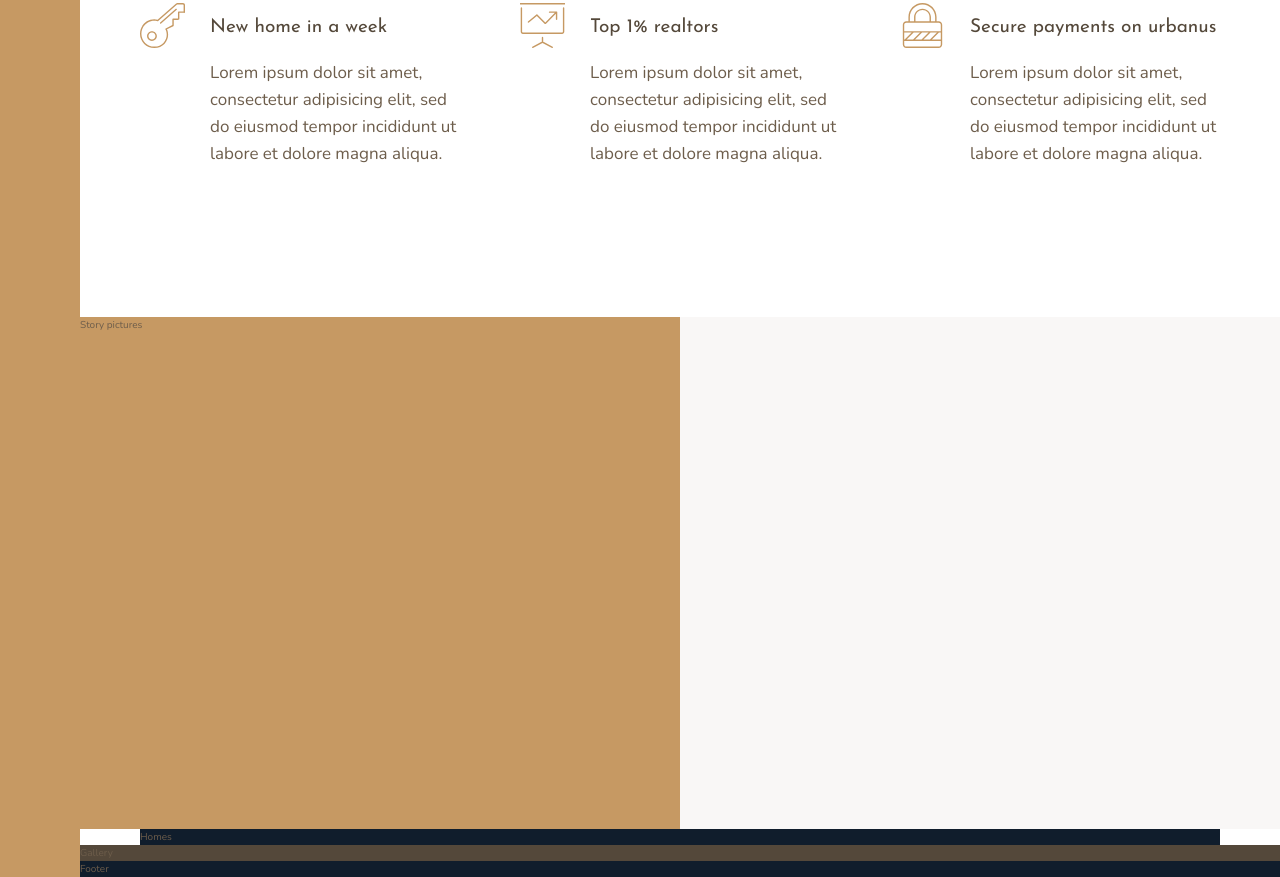
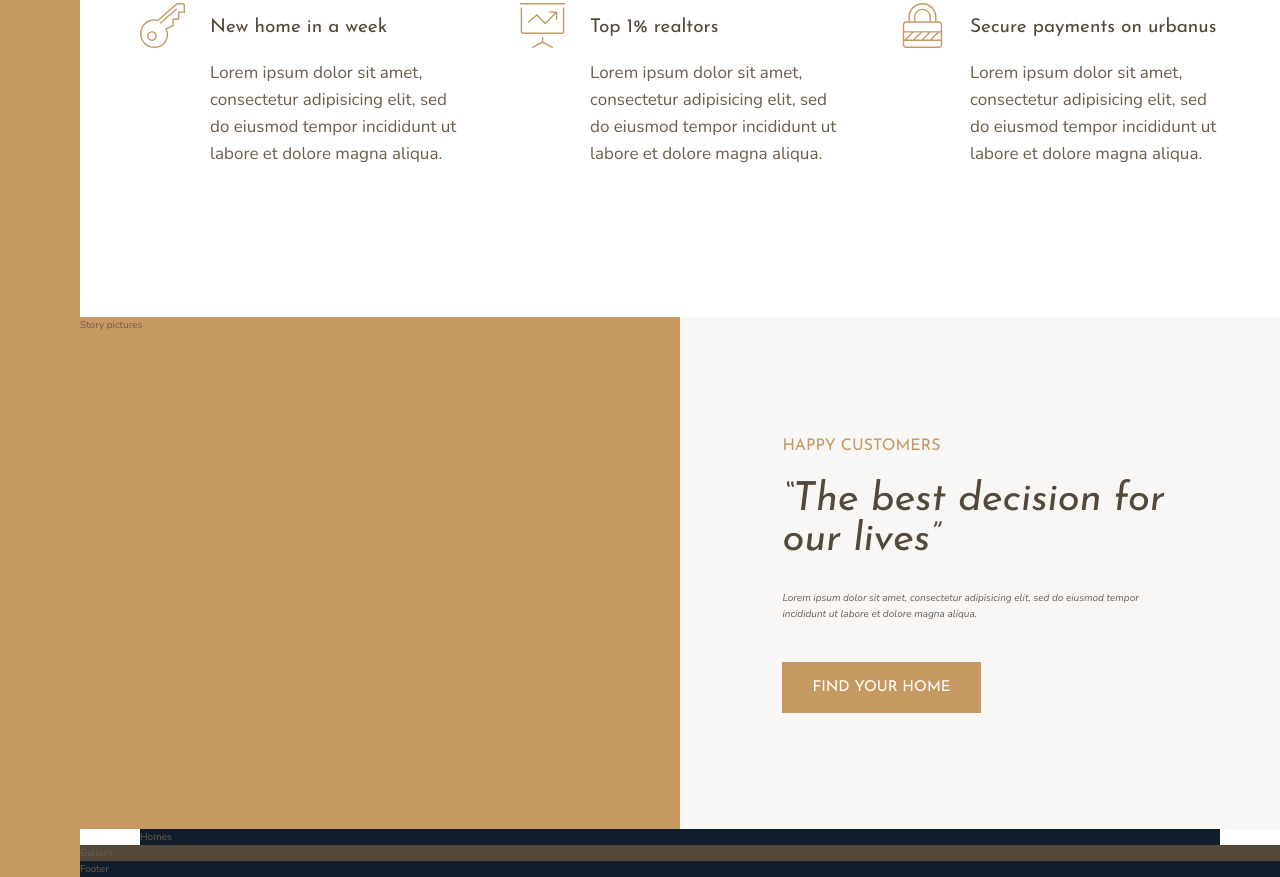
Before and after one commit to highflyer910/your_realtor, a website: page index.html in a window 1280 px wide. Shown: the part 991-1868 px from the top of the page. Drawn offline with nearby package versions, Linux system fonts and the light colour scheme.

Commit message:
building

```diff
--- a/index.html
+++ b/index.html
@@ -79,7 +79,13 @@
         </div>
 
         <div class="story__content">
-            <h3 class="heading-3"></h3>
+            <h3 class="heading-3 mb-sm">Happy Customers</h3>
+            <h2 class="heading-2 heading-2--dark mb-md">&ldquo;The best decision for our lives&rdquo;</h2>
+            <p class="story__text">
+                Lorem ipsum dolor sit amet, consectetur adipisicing elit, sed do eiusmod
+                tempor incididunt ut labore et dolore magna aliqua.
+            </p>
+            <button class="btn">Find your home</button>
         </div>
 
         <section class="homes">
--- a/sass/_story.scss
+++ b/sass/_story.scss
@@ -7,5 +7,23 @@
 	&__content{
 		background-color: $color-grey-light-1;
 		grid-column: col-start 5 / full-end;
+
+		padding: 6rem 8vw;
+
+	/*	display: flex;
+        flex-direction: column;
+        justify-content: center;
+        align-items: flex-start;
+        */
+
+        display: grid;
+        align-content: center;
+        justify-items: start;
+	}
+
+	&__text{
+		font-style: 1.5rem;
+		font-style: italic;
+		margin-bottom: 4rem;
 	}
 }
--- a/sass/_typography.scss
+++ b/sass/_typography.scss
@@ -9,10 +9,23 @@
 
 .heading-2{
    @extend %heading;
+   font-size: 4rem;
+   font-style: italic;
+   line-height: 1;
+   &--ligt {
+		color: $color-grey-light-1;
+	}
+
+	&--dark {
+		color: $color-grey-dark-1;
+	}
 }
 
 .heading-3{
    @extend %heading;
+   font-size: 1.6rem;
+   color: $color-primary;
+   text-transform: uppercase;
 }
 
 .heading-4{
@@ -27,3 +40,25 @@
 		color: $color-grey-dark-1;
 	}
 }
+
+.btn{
+	background-color: $color-primary;
+	color: #fff;
+	border: none;
+	border-radius: 0;
+	font-family: $font-display;
+	font-size: 1.5rem;
+	text-transform: uppercase;
+	padding: 1.8rem 3rem;
+	cursor: pointer;
+	transition: all .2s;
+
+	&:hover{
+		background-color: $color-primary-dark;
+	}
+}
+
+.mb-sm { margin-bottom: 2rem; }
+.mb-md { margin-bottom: 3rem; }
+.mb-lg { margin-bottom: 4rem; }
+.mb-hg { margin-bottom: 8rem; }
```
Also changed, not shown: css/style.css.
